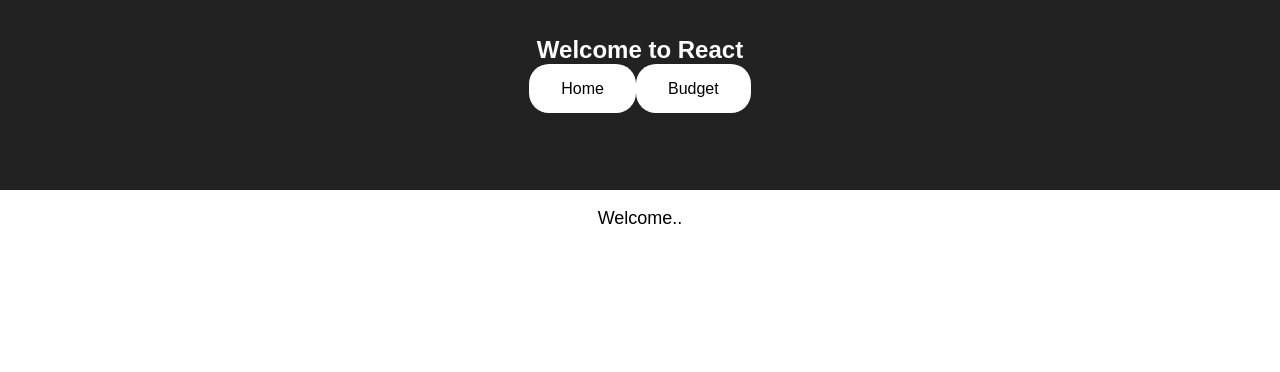
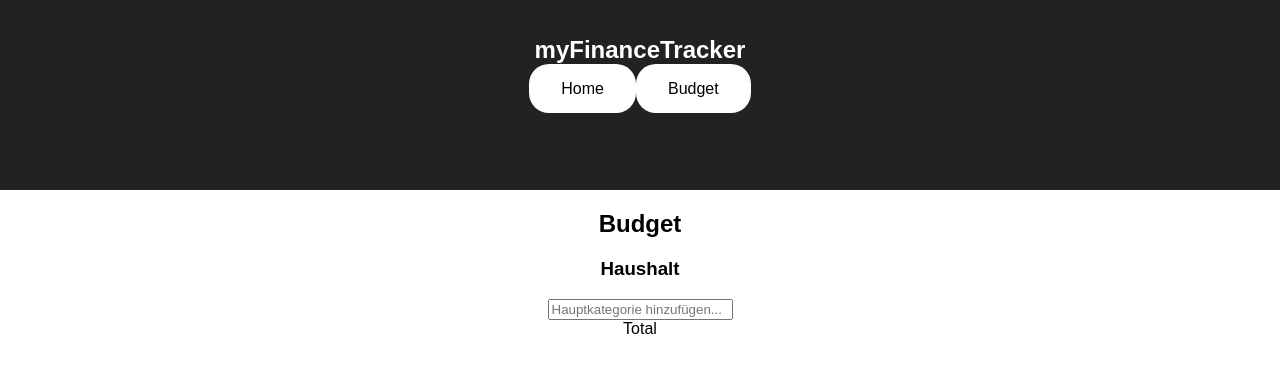
Before and after one commit to riesendaniel/myFinanceTracker, a React (Create React App) app: page /budget in a window 1280 px wide. Shown: the top 372 px of the page. Built offline with nearby package versions, Linux system fonts and the light colour scheme.

Commit message:
Created structure of budget module

```diff
--- a/src/App.css
+++ b/src/App.css
@@ -18,10 +18,6 @@
   font-size: 1.5em;
 }
 
-.App-intro {
-  font-size: large;
-}
-
 @keyframes App-logo-spin {
   from { transform: rotate(0deg); }
   to { transform: rotate(360deg); }
--- a/src/App.js
+++ b/src/App.js
@@ -1,31 +1,29 @@
 import React, {Component} from 'react';
 import {BrowserRouter as Router, NavLink, Route, Switch} from 'react-router-dom';
 import './App.css';
+import Budget from './Budget';
 
 class App extends Component {
     render() {
         return (
             <div className="App">
-                <header className="App-header">
-                    <h1 className="App-title">Welcome to React</h1>
-                    <Router>
-                        <div>
-                            <div className="nav">
+                <Router>
+                    <div>
+                        <header className="App-header">
+                            <h1 className="App-title">myFinanceTracker</h1>
+                            <nav className="nav">
                                 <NavLink exact to="/" activeClassName="selected">Home</NavLink>
                                 <NavLink exact to="/budget" activeClassName="selected">Budget</NavLink>
-                            </div>
+                            </nav>
+                        </header>
+                        <main>
                             <Switch>
-                                <Route path="/budget"/>
+                                <Route path="/budget" component={Budget}/>
                                 <Route path="/"/>
                             </Switch>
-                        </div>
-                    </Router>
-                </header>
-                <footer>
-                    <p className="App-intro">
-                        Welcome..
-                    </p>
-                </footer>
+                        </main>
+                    </div>
+                </Router>
             </div>
         );
     }
--- /dev/null
+++ b/src/Budget.js
@@ -0,0 +1,23 @@
+import React, {Component} from 'react';
+import './Budget.css';
+import BudgetGroup from './BudgetGroup';
+import BudgetGroupCreator from './BudgetGroupCreator';
+
+class Budget extends Component {
+
+    render () {
+        return (
+            <div className="Budget">
+                <h2>Budget</h2>
+                <BudgetGroup />
+                <BudgetGroupCreator />
+                <div>
+                    Total
+                </div>
+            </div>
+        );
+    }
+
+}
+
+export default Budget;
--- /dev/null
+++ b/src/BudgetGroup.js
@@ -0,0 +1,16 @@
+import React, {Component} from 'react';
+import './BudgetGroup.css';
+
+class BudgetGroup extends Component {
+
+    render () {
+        return (
+            <div className="BudgetGroup">
+                <h3>Haushalt</h3>
+            </div>
+        );
+    }
+
+}
+
+export default BudgetGroup;
--- /dev/null
+++ b/src/BudgetGroupCreator.js
@@ -0,0 +1,16 @@
+import React, {Component} from 'react';
+import './BudgetGroupCreator.css';
+
+class BudgetGroupCreator extends Component {
+
+    render () {
+        return (
+            <div className="BudgetGroupCreator">
+                <input placeholder="Hauptkategorie hinzufügen..." />
+            </div>
+        );
+    }
+
+}
+
+export default BudgetGroupCreator;
```
Also changed, not shown: src/Budget.css (added), src/BudgetGroup.css (added), src/BudgetGroupCreator.css (added).
